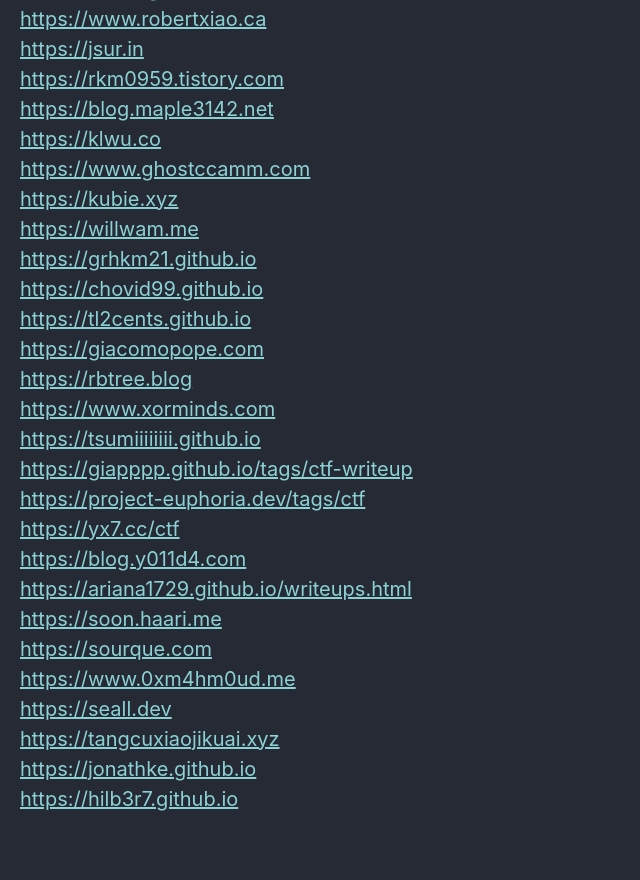
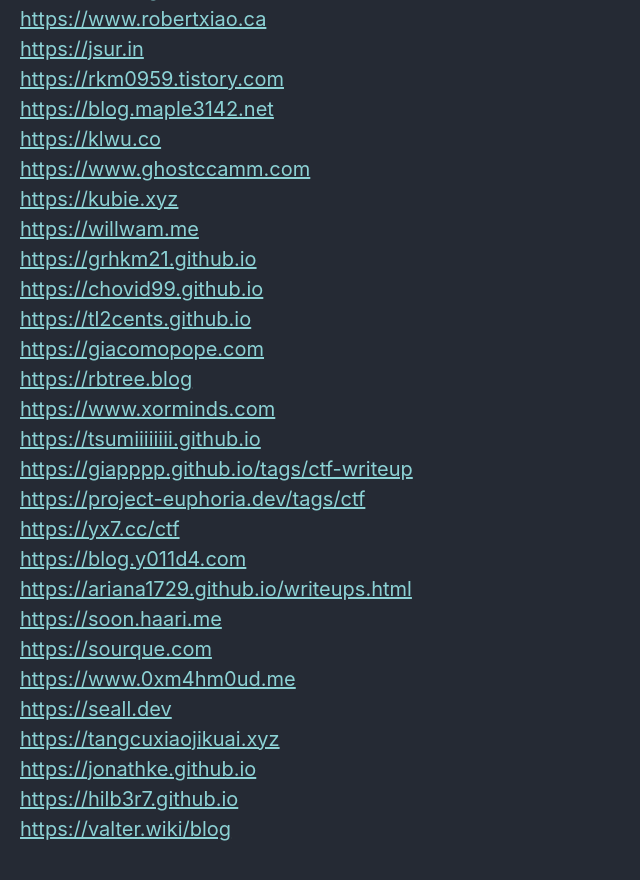
Before and after one commit to Connor-McCartney/Connor-McCartney.github.io, a Jekyll site: the page built from _pages/misc/resources.md, in a window 1280 px wide and 900 px high, scrolled down 2686 px. Shown: the top 880 px of the window, without its empty margins (0-640 px from the left). Built offline with Jekyll 4.4.1, drawn with Linux system fonts in a browser that asks for light colours; cached includes are drawn as plain includes.

Commit message:
Update resources.md

```diff
--- a/_pages/misc/resources.md
+++ b/_pages/misc/resources.md
@@ -109,4 +109,5 @@ NTT <https://eprint.iacr.org/2024/585.pdf> <br>
 <https://seall.dev> <br>
 <https://tangcuxiaojikuai.xyz> <br>
 <https://jonathke.github.io> <br>
-<https://hilb3r7.github.io>
+<https://hilb3r7.github.io> <br>
+<https://valter.wiki/blog> <br>
```
